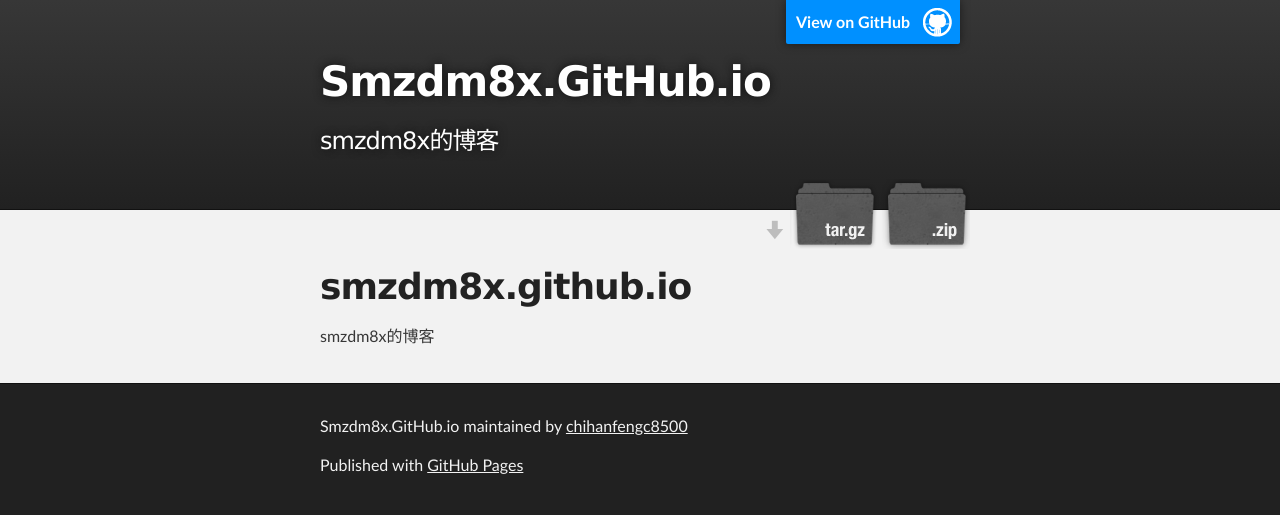
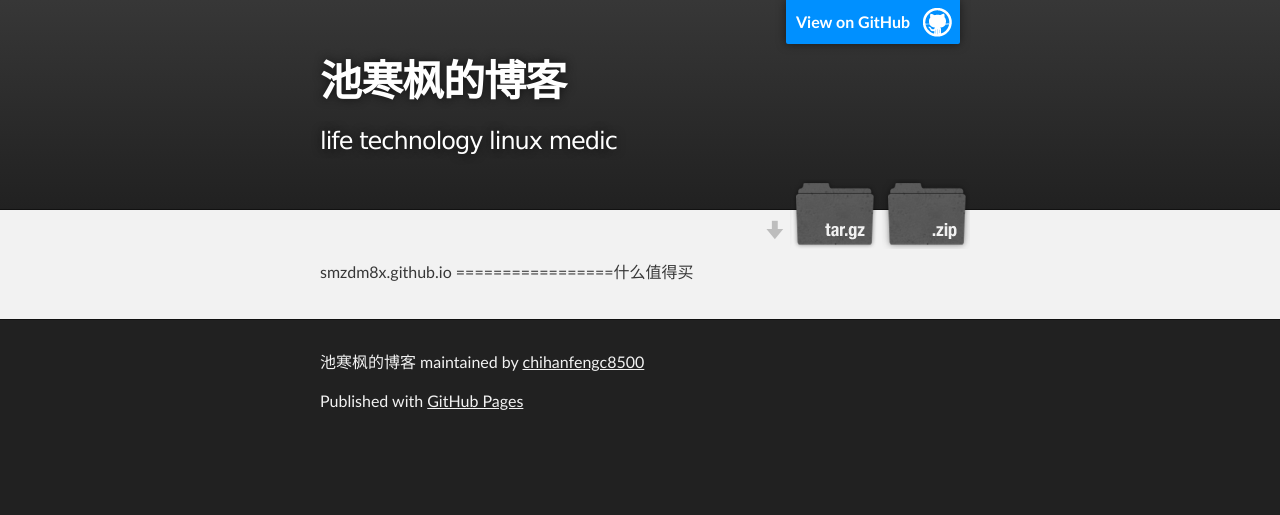
Before and after one commit to chihanfengc8500/smzdm8x.github.io, a plain HTML site: page index.html in a window 1280 px wide. Drawn offline with Linux system fonts and the light colour scheme.

Commit message:
Create gh-pages branch via GitHub

```diff
--- a/index.html
+++ b/index.html
@@ -4,11 +4,11 @@
   <head>
     <meta charset='utf-8'>
     <meta http-equiv="X-UA-Compatible" content="chrome=1">
-    <meta name="description" content="Smzdm8x.GitHub.io : smzdm8x的博客">
+    <meta name="description" content="池寒枫的博客 : life technology linux medic">
 
     <link rel="stylesheet" type="text/css" media="screen" href="stylesheets/stylesheet.css">
 
-    <title>Smzdm8x.GitHub.io</title>
+    <title>池寒枫的博客</title>
   </head>
 
   <body>
@@ -18,8 +18,8 @@
         <header class="inner">
           <a id="forkme_banner" href="https://github.com/chihanfengc8500/smzdm8x.github.io">View on GitHub</a>
 
-          <h1 id="project_title">Smzdm8x.GitHub.io</h1>
-          <h2 id="project_tagline">smzdm8x的博客</h2>
+          <h1 id="project_title">池寒枫的博客</h1>
+          <h2 id="project_tagline">life technology linux medic</h2>
 
             <section id="downloads">
               <a class="zip_download_link" href="https://github.com/chihanfengc8500/smzdm8x.github.io/zipball/master">Download this project as a .zip file</a>
@@ -31,17 +31,14 @@
     <!-- MAIN CONTENT -->
     <div id="main_content_wrap" class="outer">
       <section id="main_content" class="inner">
-        <h1>
-<a id="smzdm8xgithubio" class="anchor" href="#smzdm8xgithubio" aria-hidden="true"><span class="octicon octicon-link"></span></a>smzdm8x.github.io</h1>
-
-<p>smzdm8x的博客</p>
+        <p>smzdm8x.github.io =================什么值得买</p>
       </section>
     </div>
 
     <!-- FOOTER  -->
     <div id="footer_wrap" class="outer">
       <footer class="inner">
-        <p class="copyright">Smzdm8x.GitHub.io maintained by <a href="https://github.com/chihanfengc8500">chihanfengc8500</a></p>
+        <p class="copyright">池寒枫的博客 maintained by <a href="https://github.com/chihanfengc8500">chihanfengc8500</a></p>
         <p>Published with <a href="http://pages.github.com">GitHub Pages</a></p>
       </footer>
     </div>
--- a/params.json
+++ b/params.json
@@ -1 +1 @@
-{"name":"Smzdm8x.GitHub.io","tagline":"smzdm8x的博客","body":"smzdm8x.github.io\r\n=================\r\n\r\nsmzdm8x的博客\r\n","google":"","note":"Don't delete this file! It's used internally to help with page regeneration."}
+{"name":"池寒枫的博客","tagline":"life technology linux medic","body":"smzdm8x.github.io =================什么值得买","google":"","note":"Don't delete this file! It's used internally to help with page regeneration."}
```
